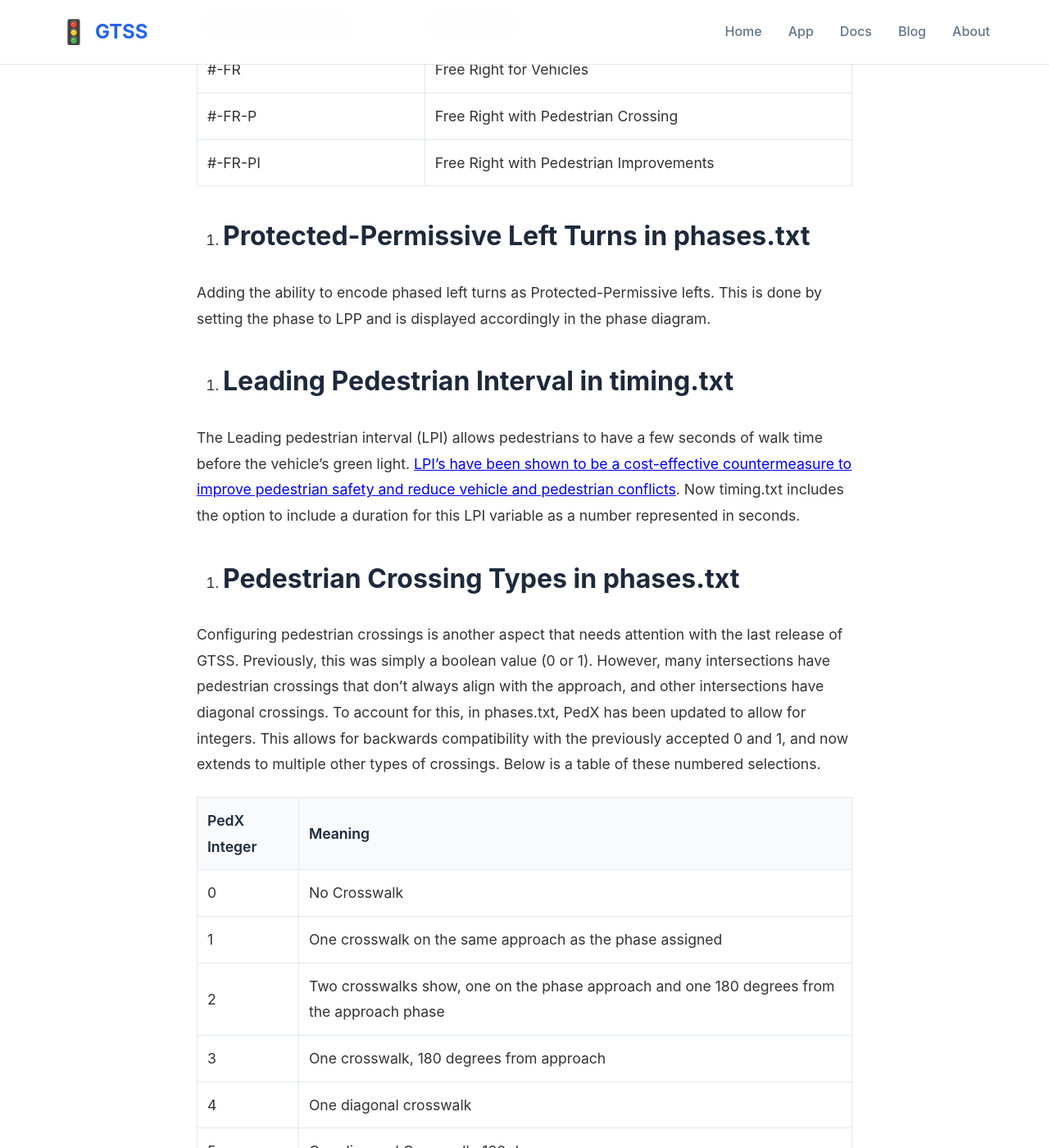
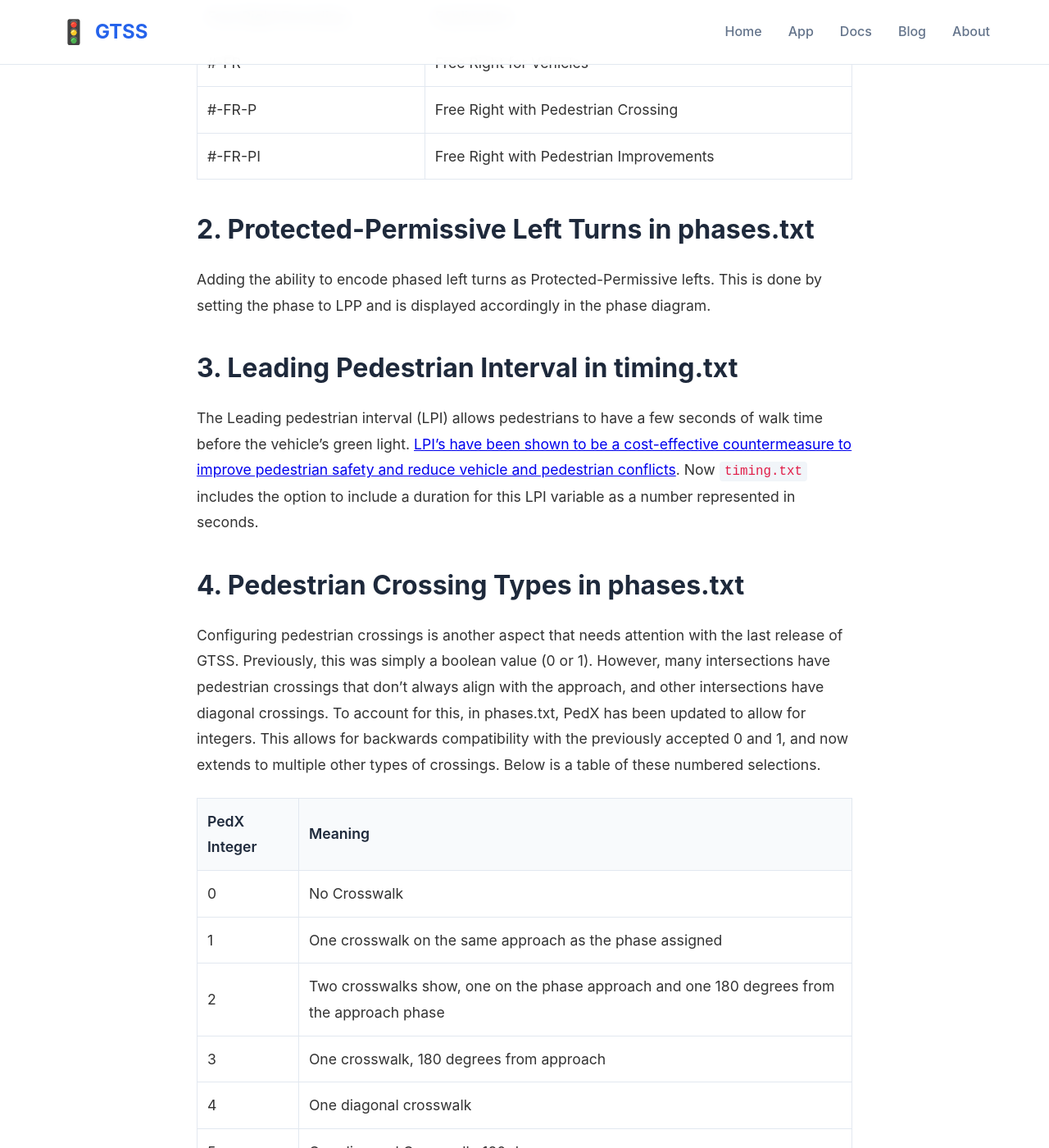
Before and after one commit to redmond2742/GTSS, a Jekyll site: the page built from _posts/2026-07-08-updates-to-gtss-with-version1.2.md, in a window 1280 px wide and 1400 px high, scrolled down 1122 px. Shown: the whole window at 82% size. Built offline with Jekyll 4.4.1, drawn with Linux system fonts in a browser that asks for light colours; some of the changed text lies outside the part shown.

Commit message:
update to blog fix 2

```diff
--- a/_posts/2026-07-08-updates-to-gtss-with-version1.2.md
+++ b/_posts/2026-07-08-updates-to-gtss-with-version1.2.md
@@ -15,7 +15,7 @@ This latest update adds additional configuration related to traffic safety analy
 
 The following five updates are included in this Version 1.2 release.
 
-1. ## Free Right Lanes in approaches.txt
+## 1. Free Right Lanes in approaches.txt
 
 GTSSv1.2 adds an encoding for “slip lanes” or Free Right lanes approaching an intersection. They are not phased so they have been added to the approaches.txt file and encoded with “FR”.
 
@@ -27,15 +27,15 @@ This encoding allows for the number of lanes (#), and whether there is a pedestr
 | #-FR-P              | Free Right with Pedestrian Crossing     |
 | #-FR-PI             | Free Right with Pedestrian Improvements |
 
-2. ## Protected-Permissive Left Turns in phases.txt
+## 2. Protected-Permissive Left Turns in phases.txt
 
 Adding the ability to encode phased left turns as Protected-Permissive lefts. This is done by setting the phase to LPP and is displayed accordingly in the phase diagram.
 
-3. ## Leading Pedestrian Interval in timing.txt
+## 3. Leading Pedestrian Interval in timing.txt
 
-The Leading pedestrian interval (LPI) allows pedestrians to have a few seconds of walk time before the vehicle's green light. [LPI’s have been shown to be a cost-effective countermeasure to improve pedestrian safety and reduce vehicle and pedestrian conflicts](https://bellevuewa.gov/sites/default/files/media/pdf_document/2022/leading-pedestrian-intervals-research-paper-010322.pdf). Now timing.txt includes the option to include a duration for this LPI variable as a number represented in seconds.
+The Leading pedestrian interval (LPI) allows pedestrians to have a few seconds of walk time before the vehicle's green light. [LPI’s have been shown to be a cost-effective countermeasure to improve pedestrian safety and reduce vehicle and pedestrian conflicts](https://bellevuewa.gov/sites/default/files/media/pdf_document/2022/leading-pedestrian-intervals-research-paper-010322.pdf). Now `timing.txt` includes the option to include a duration for this LPI variable as a number represented in seconds.
 
-4. ## Pedestrian Crossing Types in phases.txt
+## 4. Pedestrian Crossing Types in phases.txt
 
 Configuring pedestrian crossings is another aspect that needs attention with the last release of GTSS. Previously, this was simply a boolean value (0 or 1). However, many intersections have pedestrian crossings that don’t always align with the approach, and other intersections have diagonal crossings. To account for this, in phases.txt, PedX has been updated to allow for integers. This allows for backwards compatibility with the previously accepted 0 and 1, and now extends to multiple other types of crossings. Below is a table of these numbered selections.
 
@@ -50,7 +50,7 @@ Configuring pedestrian crossings is another aspect that needs attention with the
 | 6            | Both Diagonal Crosswalks                                                                   |
 | 7            | All Crosswalks in all directions (Full Pedestrian Scramble)                                |
 
-5. ## Crosswalk Length, Estimated from lanes, Estimated from Time, and entered value (phases.txt)
+## 5. Crosswalk Length, Estimated from lanes, Estimated from Time, and entered value (phases.txt)
 
 Knowing the crosswalk distance is an important aspect of intersection safety. This includes knowing where the longest crosswalks are, to cross-checking timing values, and making sure they meet timing standards.
 
```
